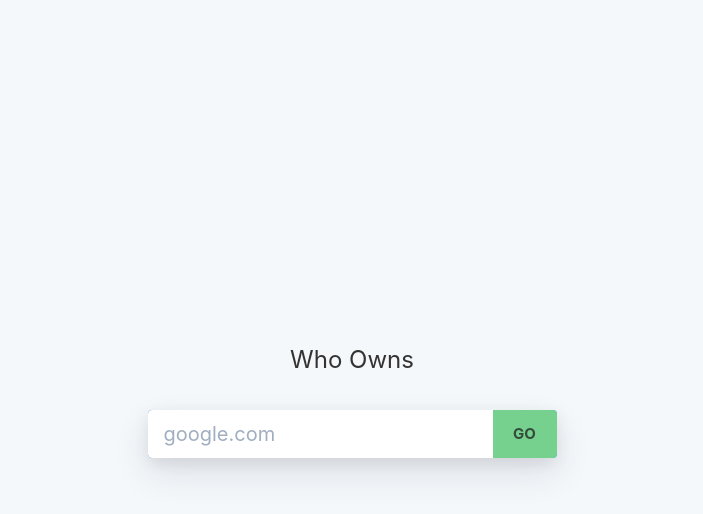
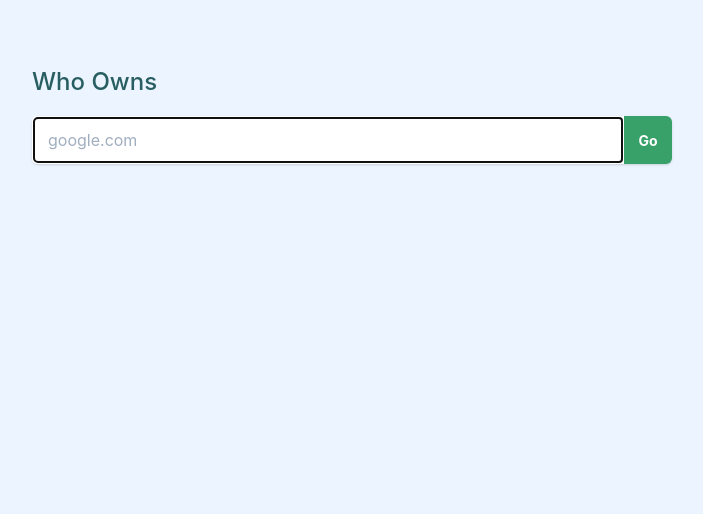
Before and after one commit to HJGreen/who-owns, a React app: page / in a window 1280 px wide. Shown: the whole page, without its empty margins (288-991 px from the left). Built offline with nearby package versions, Linux system fonts and the light colour scheme; a web font is replaced by a local one.

Commit message:
Replace styled-components with Tailwind

```diff
--- a/package.json
+++ b/package.json
@@ -8,7 +8,6 @@
     "react": "^16.3.2",
     "react-dom": "^16.3.2",
     "react-scripts": "3.4.1",
-    "styled-components": "^3.2.6",
     "tailwindcss": "^1.4.6"
   },
   "scripts": {
--- a/public/index.html
+++ b/public/index.html
@@ -14,6 +14,10 @@
     <link rel="manifest" href="%PUBLIC_URL%/manifest.json" />
     <link rel="shortcut icon" href="%PUBLIC_URL%/favicon.ico" />
     <link rel="stylesheet" href="https://fonts.xz.style/serve/inter.css" />
+    <link
+      rel="stylesheet"
+      href="https://fonts.xz.style/serve/ibm-plex-mono.css"
+    />
     <!--
       Notice the use of %PUBLIC_URL% in the tags above.
       It will be replaced with the URL of the `public` folder during the build.
@@ -25,7 +29,7 @@
     -->
     <title>Who Owns</title>
   </head>
-  <body>
+  <body class="bg-indigo-100">
     <noscript>
       You need to enable JavaScript to run this app.
     </noscript>
--- a/src/components/App.js
+++ b/src/components/App.js
@@ -1,35 +1,8 @@
 import React, { Component } from 'react';
 
-import ActionBar from './ActionBar';
 import Results from './results/Results';
 import SearchForm from './search/SearchForm';
-import Well from './Well';
 import { dnsLookup } from '../lib/lookup';
-import styled from 'styled-components';
-
-const Main = styled.main`
-  display: flex;
-  flex-direction: column;
-  justify-content: center;
-  align-items: center;
-  width: 100vw;
-  height: 100vh;
-  background-color: #f5f8fa;
-`;
-
-const PageTitle = styled.h1`
-  font-weight: normal;
-  color: ${(props) => (props.shrink ? '#ccc' : '#333')};
-  font-size: ${(props) => (props.shrink ? '1.25rem' : '1.5rem')};
-  transition: all 0.2s ease-out 0.4s;
-  margin-bottom: 2rem;
-`;
-
-const ResultsContainer = styled.section`
-  max-height: ${(props) => (props.expanded ? '50vh' : '0')}
-  transition: max-height 0.3s ease-out 0.35s;
-  padding: ${(props) => (props.expanded ? '16px' : '0')};
-`;
 
 class App extends Component {
   state = {
@@ -39,17 +12,22 @@ class App extends Component {
   render() {
     const { displayResults, fetching, results } = this.state;
     return (
-      <Main>
-        <PageTitle shrink={displayResults}>Who Owns</PageTitle>
-        <Well>
-          <ActionBar expanded={displayResults}>
-            <SearchForm onSearch={this._onSearch} fetching={fetching} />
-          </ActionBar>
-          <ResultsContainer expanded={displayResults}>
-            <Results results={results} />
-          </ResultsContainer>
-        </Well>
-      </Main>
+      <main className="flex flex-col max-w-2xl mx-auto py-16 px-4">
+        <h1 className="text-teal-800 text-2xl font-medium">Who Owns</h1>
+        <header class="mt-4 rounded-md shadow">
+          <SearchForm onSearch={this._onSearch} fetching={fetching} />
+        </header>
+        {displayResults && (
+          <>
+            <h2 className="mt-4 text-xs uppercase tracking-wide font-semibold text-teal-800">
+              DNS Records
+            </h2>
+            <section className="mt-1 p-4 bg-white rounded-md shadow">
+              <Results results={results} />
+            </section>
+          </>
+        )}
+      </main>
     );
   }
 
--- a/src/components/Well.js
+++ /dev/null
@@ -1,12 +0,0 @@
-import styled from 'styled-components';
-
-const Well = styled.section`
-  box-shadow: 0px 5px 15px rgba(0, 0, 0, 0.08),
-    0px 15px 35px rgba(50, 50, 93, 0.12);
-  border-radius: 4px;
-  background-color: #fff;
-  overflow: hidden;
-  max-width: calc(100vw - 64px);
-`;
-
-export default Well;
--- a/src/components/results/Results.js
+++ b/src/components/results/Results.js
@@ -1,18 +1,4 @@
 import React from 'react';
-import styled from 'styled-components';
-
-const ResultsFade = styled.section`
-  @keyframes fade-in {
-    from {
-      opacity: 0;
-    }
-    to {
-      opacity: 1;
-    }
-  }
-  opacity: 0;
-  animation: 0.4s fade-in 0.4s forwards;
-`;
 
 const tabulate = (record) => {
   return {
@@ -25,8 +11,7 @@ const tabulate = (record) => {
 const Results = ({ results }) => {
   if (!results) return null;
   return (
-    <ResultsFade>
-      <table style={{ fontFamily: 'monospace', width: '100%' }}>
+    <table className="font-mono w-full">
       <thead>
         <tr>
           <th align="left">Type</th>
@@ -47,7 +32,6 @@ const Results = ({ results }) => {
         })}
       </tbody>
     </table>
-    </ResultsFade>
   );
 };
 
--- a/src/components/search/InputGroup.js
+++ /dev/null
@@ -1,18 +0,0 @@
-import styled from 'styled-components';
-
-const InputGroup = styled.div`
-  display: flex;
-  font-size: 20px;
-  box-shadow: 0 4px 6px rgba(50, 50, 93, 0.11), 0 1px 3px rgba(0, 0, 0, 0.08);
-
-  & > :first-child {
-    flex: 1;
-    border-radius: 4px 0 0 4px;
-  }
-
-  & > :last-child {
-    border-radius: 0 4px 4px 0;
-  }
-`;
-
-export default InputGroup;
--- a/src/components/search/SearchButton.js
+++ /dev/null
@@ -1,19 +0,0 @@
-import styled from 'styled-components';
-
-const SearchButton = styled.button`
-  height: 48px;
-  padding: 0 8px;
-  min-width: 64px;
-  border: none;
-  background-color: #76d18f;
-  font-size: 0.75em;
-  color: #334d3a;
-  font-weight: bold;
-  font-family: inherit;
-  text-transform: uppercase;
-  &:focus {
-    outline: none;
-  }
-`;
-
-export default SearchButton;
--- a/src/components/search/SearchForm.js
+++ b/src/components/search/SearchForm.js
@@ -1,9 +1,4 @@
 import React, { Component } from 'react';
-// import styled from 'styled-components';
-
-import InputGroup from './InputGroup';
-import SearchInput from './SearchInput';
-import SearchButton from './SearchButton';
 
 class SearchForm extends Component {
   constructor(props) {
@@ -11,7 +6,6 @@ class SearchForm extends Component {
     this.state = {
       query: '',
     };
-
     this._onQueryChanged = this._onFieldChange.bind(this, 'query');
   }
 
@@ -19,19 +13,25 @@ class SearchForm extends Component {
     const { query } = this.state;
     const { fetching, style } = this.props;
     return (
-      <form style={style}>
-        <InputGroup>
-          <SearchInput
+      <form style={style} onSubmit={this._onSubmit}>
+        <fieldset className="flex">
+          <input
+            className="w-full h-12 px-4 bg-white text-grey-800 rounded-l-md"
             value={query}
             autoFocus
             placeholder="google.com"
             readOnly={fetching}
             onChange={this._onQueryChanged}
+            type="search"
+            required
           />
-          <SearchButton onClick={this._onSubmit}>
+          <button
+            type="submit"
+            className="text-sm w-12 h-12 font-bold text-white bg-green-600 rounded-r-md flex-shrink-0"
+          >
             {fetching ? '…' : 'Go'}
-          </SearchButton>
-        </InputGroup>
+          </button>
+        </fieldset>
       </form>
     );
   }
--- a/src/components/search/SearchInput.js
+++ /dev/null
@@ -1,16 +0,0 @@
-import styled from 'styled-components';
-
-const SearchInput = styled.input`
-  height: 48px;
-  border: none;
-  padding: 0 16px;
-  font-size: inherit;
-  min-width: 0;
-  background-color: ${(props) => (props.readOnly ? '#f9f9f9' : '#fff')}
-  color: ${(props) => (props.readOnly ? '#999' : '#2d2d2d')}
-  &:focus {
-    outline: none;
-  }
-`;
-
-export default SearchInput;
--- a/tailwind.config.js
+++ b/tailwind.config.js
@@ -4,6 +4,7 @@ module.exports = {
     extend: {
       fontFamily: {
         sans: ["Inter", "Helvetica", "Arial", "sans-serif"],
+        mono: ["IBM Plex Mono", "monospace"],
       },
     },
   },
```
Also changed, not shown: 1 other file. Lines whose indentation alone changed are shown as unchanged.
